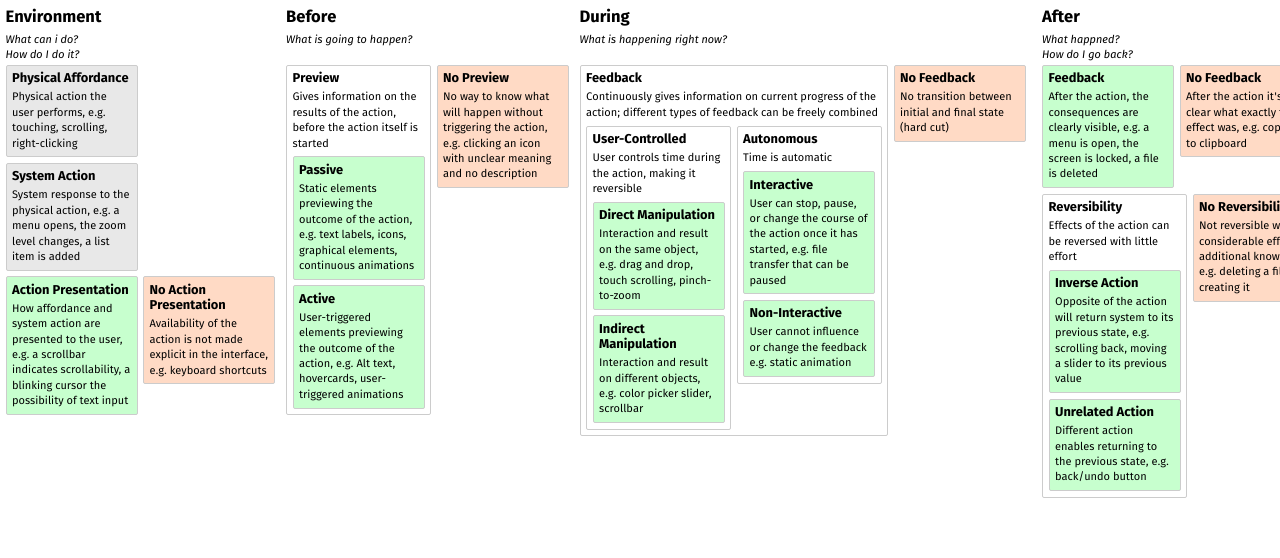
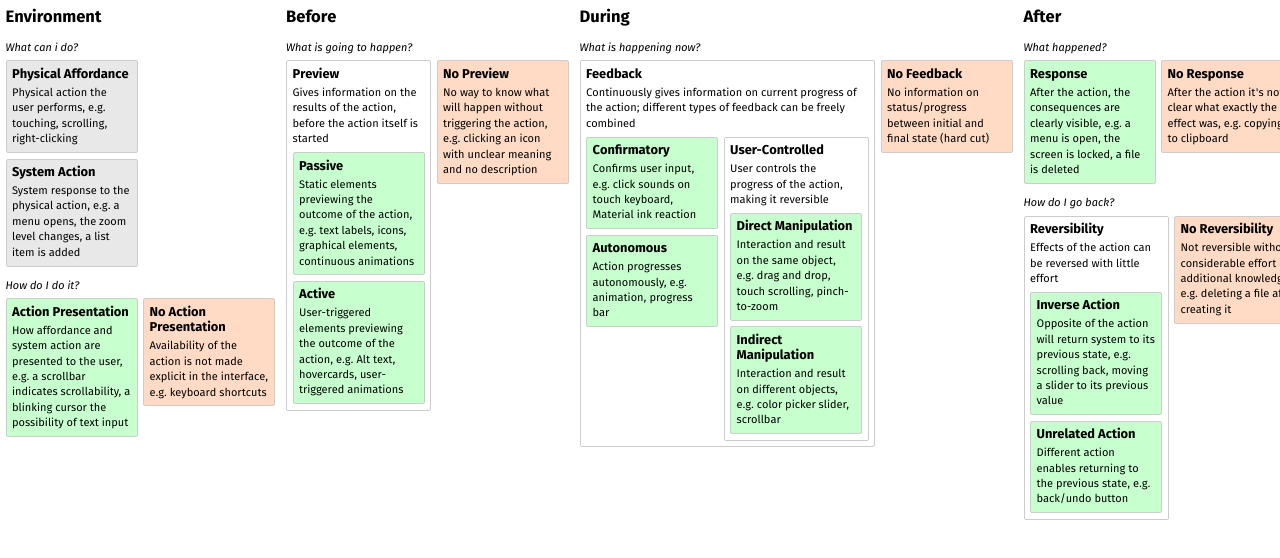
Before and after one commit to bertob/interaction-diagram, a plain HTML site: page diagram.html in a window 1280 px wide. Shown: the top 558 px of the page. Drawn offline with Linux system fonts and the light colour scheme.

Commit message:
[structure] merge autonomous feedback subcategories, add confirmatory feedback, other minor changes

```diff
--- a/diagram.html
+++ b/diagram.html
@@ -17,7 +17,7 @@
 
     <div class="column environment">
       <h2>Environment</h2>
-      <p class="quote">What can i do?<br>How do I do it?</p>
+      <p class="quote">What can i do?</p>
       <div class="block neutral">
         <h3>Physical Affordance</h3>
         <p>Physical action the user performs, e.g. touching, scrolling, right-clicking</p>
@@ -26,6 +26,7 @@
         <h3>System Action</h3>
         <p>System response to the physical action, e.g. a menu opens, the zoom level changes, a list item is added</p>
       </div>
+      <p class="quote">How do I do it?</p>
       <div class="adjacent">
         <div class="block">
           <h3>Action Presentation</h3>
@@ -63,15 +64,25 @@
 
     <div class="column during">
       <h2>During</h2>
-      <p class="quote">What is happening right now?</p>
+      <p class="quote">What is happening now?</p>
       <div class="adjacent">
         <div class="block parent">
           <h3>Feedback</h3>
           <p class="wide">Continuously gives information on current progress of the action; different types of feedback can be freely combined</p>
           <div class="adjacent">
+            <div class="vertical-group">
+              <div class="block">
+                <h3>Confirmatory</h3>
+                <p>Confirms user input, e.g. click sounds on touch keyboard, Material ink reaction</p>
+              </div>
+              <div class="block">
+                <h3>Autonomous</h3>
+                <p>Action progresses autonomously, e.g. animation, progress bar</p>
+              </div>
+            </div>
             <div class="block parent">
               <h3>User-Controlled</h3>
-              <p>User controls time during the action, making it reversible</p>
+              <p>User controls the progress of the action, making it reversible</p>
               <div class="block">
                 <h3>Direct Manipulation</h3>
                 <p>Interaction and result on the same object, e.g. drag and drop, touch scrolling, pinch-to-zoom</p>
@@ -81,24 +92,12 @@
                 <p>Interaction and result on different objects, e.g. color picker slider, scrollbar</p>
               </div>
             </div>
-            <div class="block parent">
-              <h3>Autonomous</h3>
-              <p>Time is automatic</p>
-              <div class="block">
-                <h3>Interactive</h3>
-                <p>User can stop, pause, or change the course of the action once it has started, e.g. file transfer that can be paused</p>
-              </div>
-              <div class="block">
-                <h3>Non-Interactive</h3>
-                <p>User cannot influence or change the feedback e.g. static animation</p>
-              </div>
-            </div>
           </div>
         </div>
         <div class="column">
           <div class="block no">
             <h3>No Feedback</h3>
-            <p>No transition between initial and final state (hard cut)</p>
+            <p>No information on status/progress between initial and final state (hard cut)</p>
           </div>
         </div>
       </div>
@@ -106,18 +105,19 @@
 
     <div class="column after">
       <h2>After</h2>
-      <p class="quote">What happned?<br>How do I go back?</p>
+      <p class="quote">What happened?</p>
       <div class="column">
         <div class="adjacent">
           <div class="block">
-            <h3>Feedback</h3>
+            <h3>Response</h3>
             <p>After the action, the consequences are clearly visible, e.g. a menu is open, the screen is locked, a file is deleted</p>
           </div>
           <div class="block no">
-            <h3>No Feedback</h3>
+            <h3>No Response</h3>
             <p>After the action it's not clear what exactly the effect was, e.g. copying to clipboard</p>
           </div>
         </div>
+        <p class="quote">How do I go back?</p>
         <div class="adjacent">
           <div class="block parent">
             <h3>Reversibility</h3>
--- a/style.css
+++ b/style.css
@@ -21,7 +21,7 @@ body {
 }
 div,
 .diagram-container h3,
-.diagram-container p,
+.diagram-container p:not(.quote),
 .info p {
   margin: 0;
 }
@@ -37,9 +37,8 @@ div,
   margin-top: 0;
 }
 .quote {
-  margin: 0.4em 0 1em 0;
+  margin: 1em 0 0.5em 0;
   font-style: italic;
-  height: 3em;
 }
 .video {
   height: 410px;
@@ -61,6 +60,9 @@ div,
   margin: 1em 0;
   border: none;
   box-shadow: 0 4px 18px rgba(0,0,0, 0.2);
+}
+.diagram-container {
+  margin: 0 auto;
 }
 
 /* INFO */
@@ -85,7 +87,10 @@ div,
 .column {
   margin: 0.5em;
 }
-.column:ld {
+.parent .column {
+  color: blue;
+}
+.column:last-child {
   margin-right: 0;
 }
 .column:first-of-type:last-of-type {
@@ -99,6 +104,9 @@ div,
   padding: 0;
   display: flex;
   align-items: flex-start;
+}
+.vertical-group > .block:first-child {
+  margin-top: 0;
 }
 .block {
   width: 12em;
@@ -124,7 +132,7 @@ div,
   max-width: 12em;
 }
 p.wide {
-  max-width: 27em;
+  max-width: 25em;
 }
 p.narrow {
   max-width: 12em;
```
Lines whose indentation alone changed are shown as unchanged.
